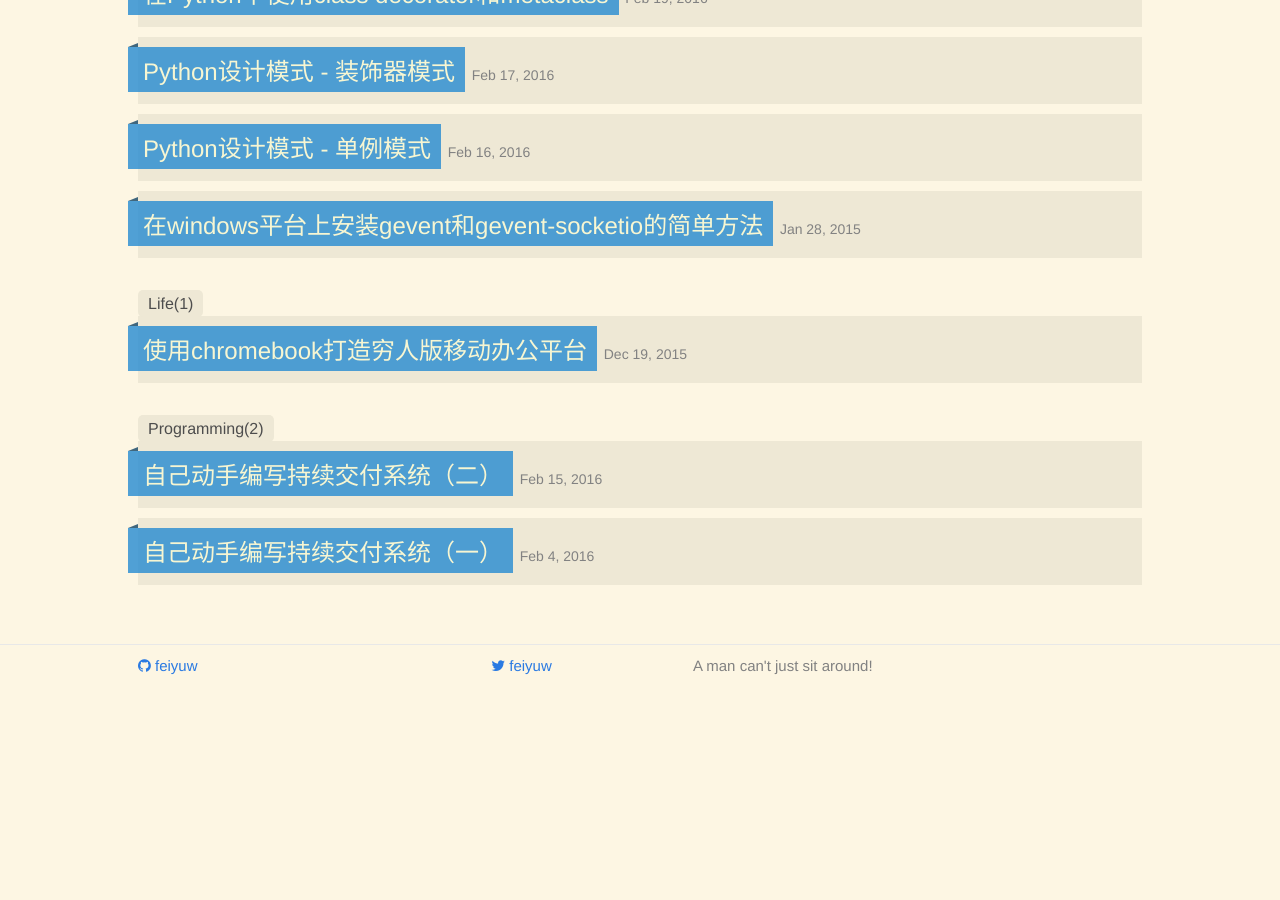
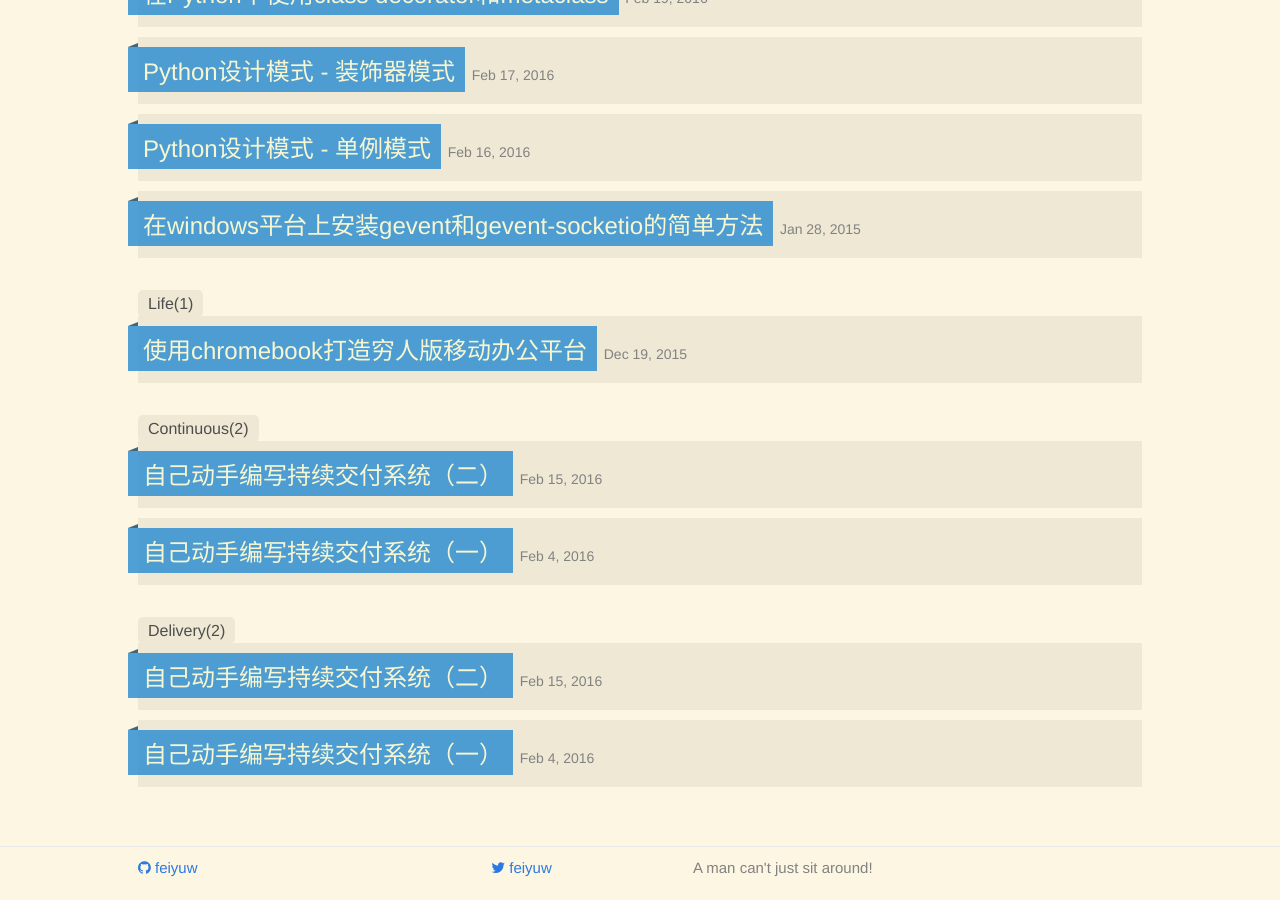
Before and after one commit to feiyuw/feiyuw.github.io, a Jekyll site: the page built from archive.html, in a window 1280 px wide and 900 px high, scrolled down 837 px. Built offline with Jekyll 4.4.1, drawn with Linux system fonts in a browser that asks for light colours; nearby versions of some CDN libraries; before the commit the page ends 1535 px from its top, so only the background shows below that.

Commit message:
update category

```diff
--- a/_posts/2016-02-04-buildup-a-continuous-delivery-tool-1.md
+++ b/_posts/2016-02-04-buildup-a-continuous-delivery-tool-1.md
@@ -2,7 +2,7 @@
 layout: post
 title:  "自己动手编写持续交付系统（一）"
 date:   2016-02-04 10:00:00
-categories: Programming
+categories: "Continuous Delivery"
 ---
 ## 前言
 [持续交付系统](https://en.wikipedia.org/wiki/Continuous_delivery)或者[持续集成系统](https://en.wikipedia.org/wiki/Continuous_integration)是现代软件开发不可或缺的基础设施，尤其在大型项目中，**持续交付系统**的质量和效率往往极大影响开发的质量和效率。许多大型软件项目甚至有一个或多个专门的团队来开发和维护这类系统。另外，**持续交付系统**包含软件研发中的大量一手数据，很好地挖掘这些数据，也可以得到很多有价值的信息。
--- a/_posts/2016-02-15-buildup-a-continuous-delivery-tool-2.md
+++ b/_posts/2016-02-15-buildup-a-continuous-delivery-tool-2.md
@@ -2,7 +2,7 @@
 layout: post
 title:  "自己动手编写持续交付系统（二）"
 date:   2016-02-15 15:00:00
-categories: Programming
+categories: "Continuous Delivery"
 ---
 在[自己动手编写持续交付系统（一）](http://blog.zhangyu.so/programming/2016/02/04/buildup-a-continuous-delivery-tool-1/)中，我们从基本的功能需求出发，构建了一个拥有基本功能的持续交付系统的骨架。
 
```
